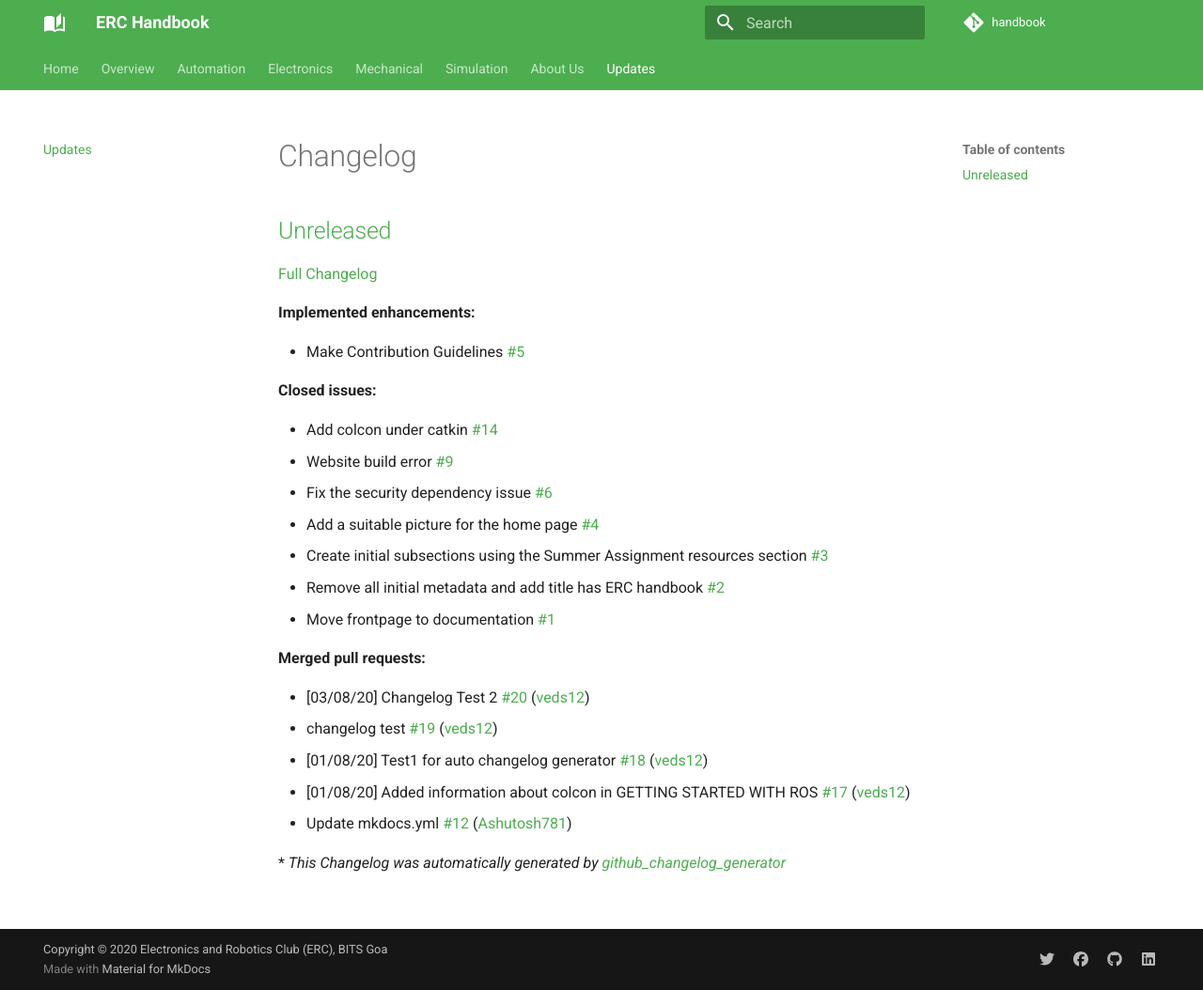
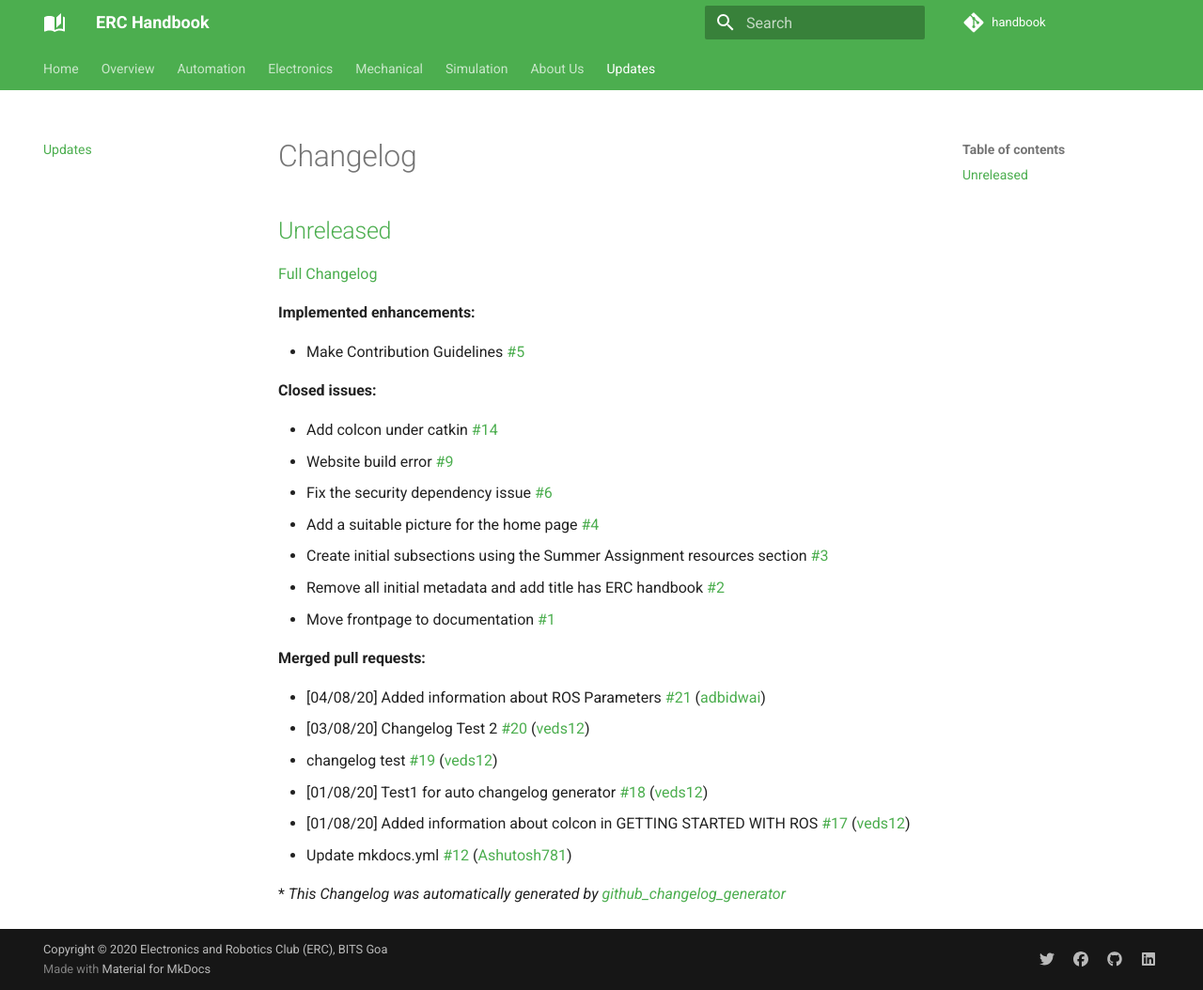
Before and after one commit to ERC-BPGC/handbook, an MkDocs documentation site: the page built from docs/CHANGELOG.md, in a window 1280 px wide and 1054 px high. Shown: the whole window at 94% size. Built offline with MkDocs 1.6.1 and Material for MkDocs 9.7.7, drawn with Linux system fonts in a browser that asks for light colours; comment, search, counter and statistics services are not loaded.

Commit message:
Updated CHANGELOG.md

```diff
--- a/docs/CHANGELOG.md
+++ b/docs/CHANGELOG.md
@@ -20,6 +20,7 @@
 
 **Merged pull requests:**
 
+- \[04/08/20\] Added information about ROS Parameters [\#21](https://github.com/ERC-BPGC/handbook/pull/21) ([adbidwai](https://github.com/adbidwai))
 - \[03/08/20\] Changelog Test 2 [\#20](https://github.com/ERC-BPGC/handbook/pull/20) ([veds12](https://github.com/veds12))
 - changelog test [\#19](https://github.com/ERC-BPGC/handbook/pull/19) ([veds12](https://github.com/veds12))
 - \[01/08/20\] Test1 for auto changelog generator [\#18](https://github.com/ERC-BPGC/handbook/pull/18) ([veds12](https://github.com/veds12))
```
